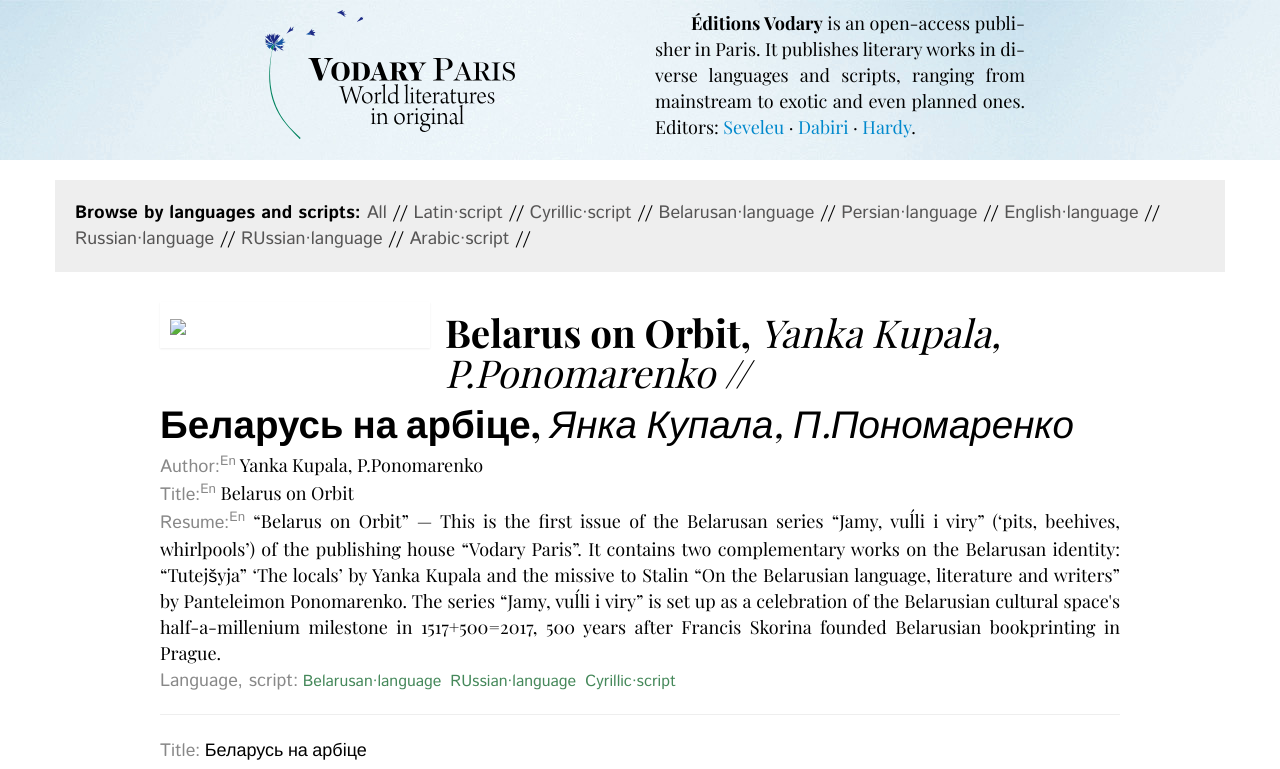
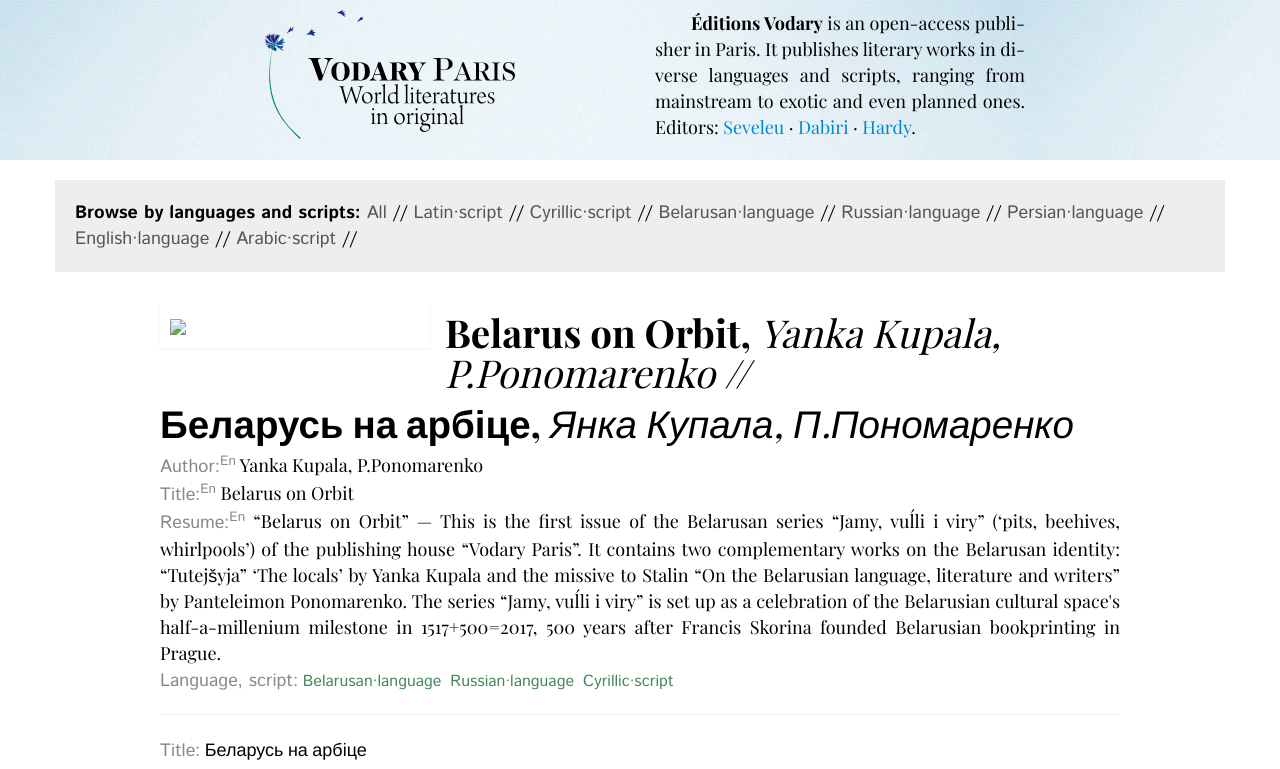
Before and after one commit to mlare/vodary, a Jekyll site: the page built from _posts/2017-08-06-na-arbicie.markdown, in a window 1280 px wide. Shown: the top 769 px of the page. Built offline with Jekyll 4.4.1, drawn with Linux system fonts in a browser that asks for light colours; some web fonts are replaced; Markdown is read by kramdown in place of the engine named in the settings.

Commit message:
Update 2017-08-06-na-arbicie.markdown

```diff
--- a/_posts/2017-08-06-na-arbicie.markdown
+++ b/_posts/2017-08-06-na-arbicie.markdown
@@ -12,7 +12,7 @@
 orauthor: Янка Купала, П.Пономаренко
 isbn: provisional979109700501
 thumbnail: na-arbicie.png
-tags: Belarusan·language RUssian·language Cyrillic·script
+tags: Belarusan·language Russian·language Cyrillic·script
 editor: Éditions Vodary Paris
 editorpic: vodaryColor.png
 editpers: M.Seveleu-Dubrovnik
```
